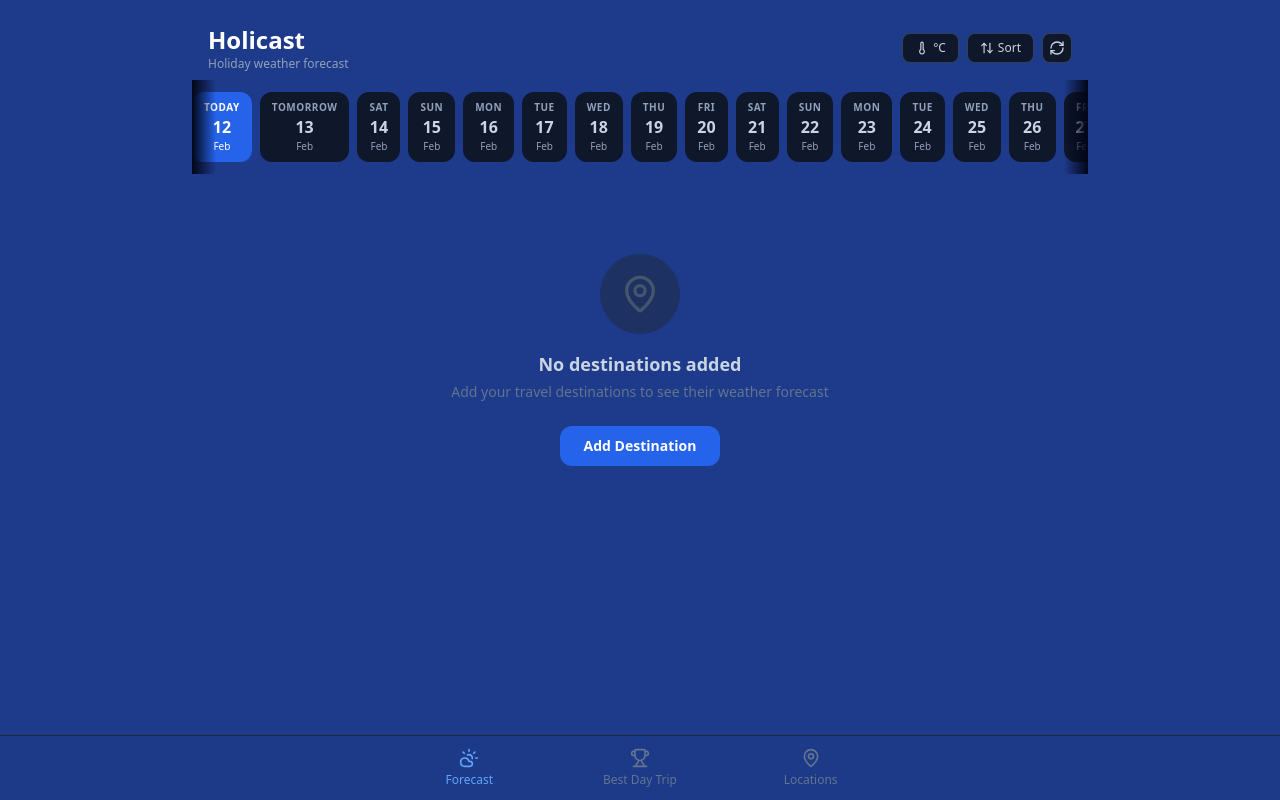
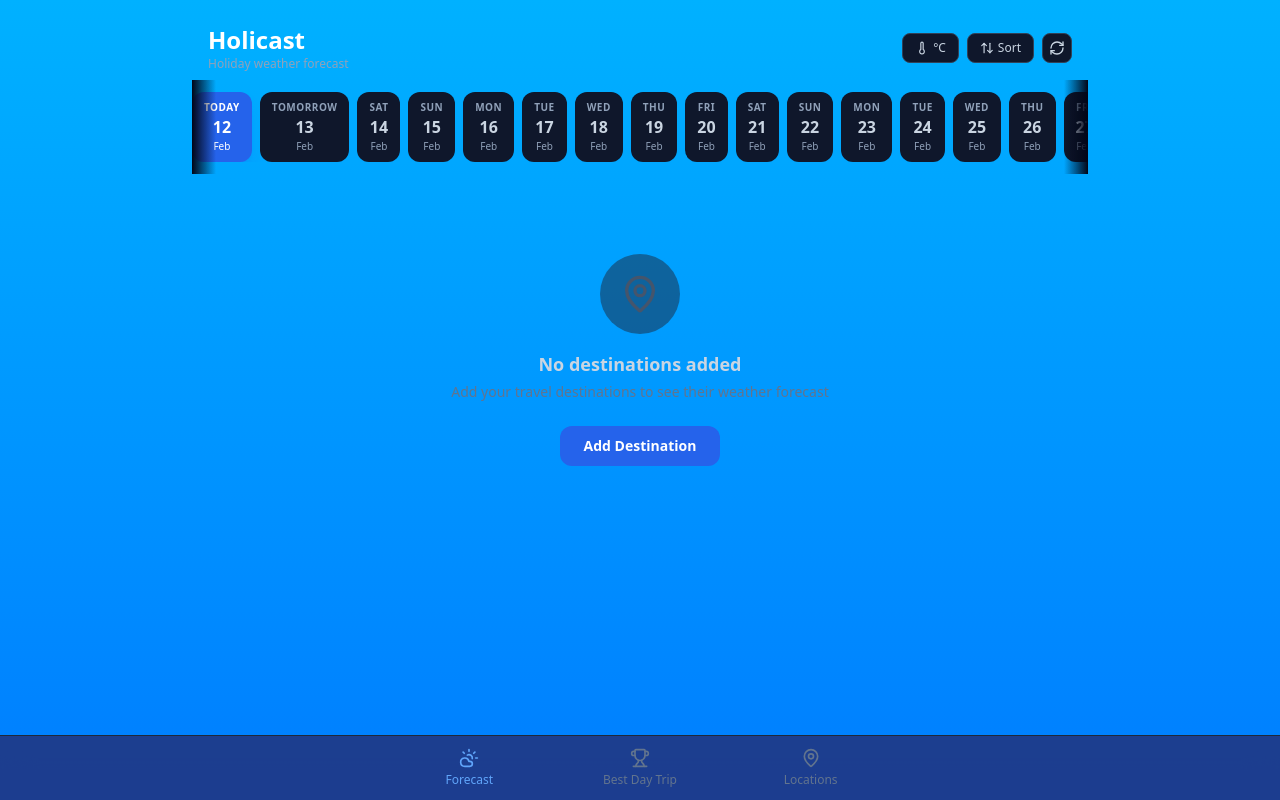
Before and after one commit to Mozinho85/HolidayForecast, a React (Vite) app: page / in a window 1280 px wide. Built offline with nearby package versions, Linux system fonts and the light colour scheme.

Commit message:
Use #00b1ff -> #007dff gradient for app background

```diff
--- a/src/App.tsx
+++ b/src/App.tsx
@@ -9,7 +9,7 @@ function App() {
   const location = useLocation();
 
   return (
-    <div className="flex min-h-dvh flex-col bg-[var(--color-primary-900)]">
+    <div className="flex min-h-dvh flex-col bg-gradient-to-b from-[#00b1ff] to-[#007dff]">
       {/* Main content */}
       <main className="flex-1 overflow-y-auto pb-20">
         <Routes>
```
